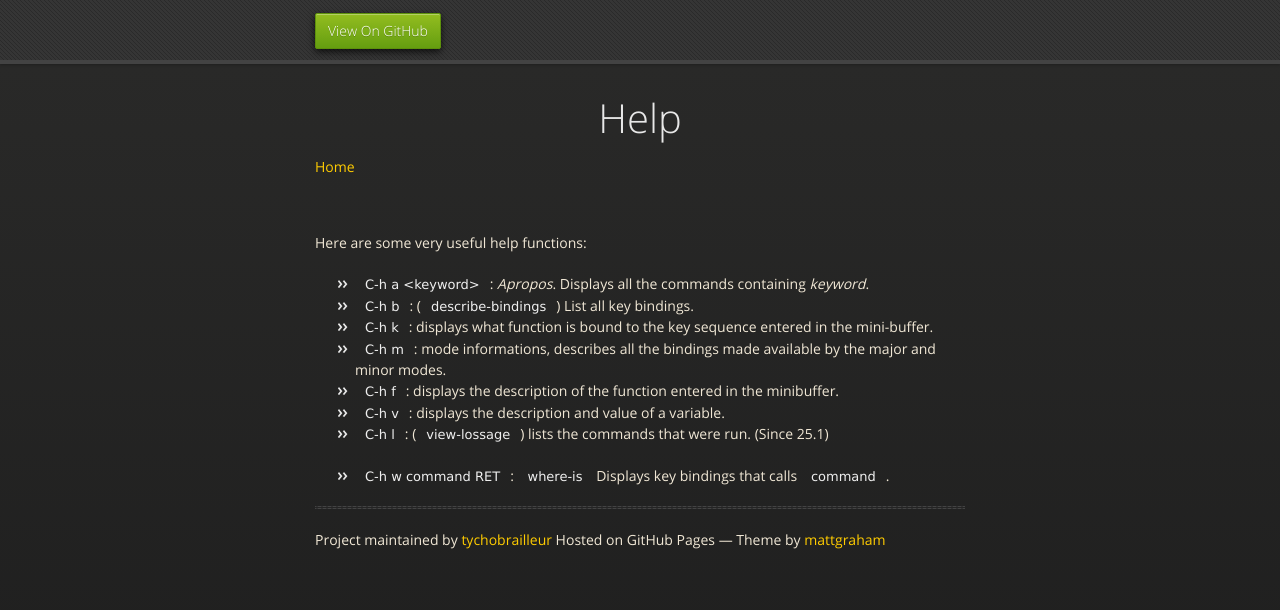
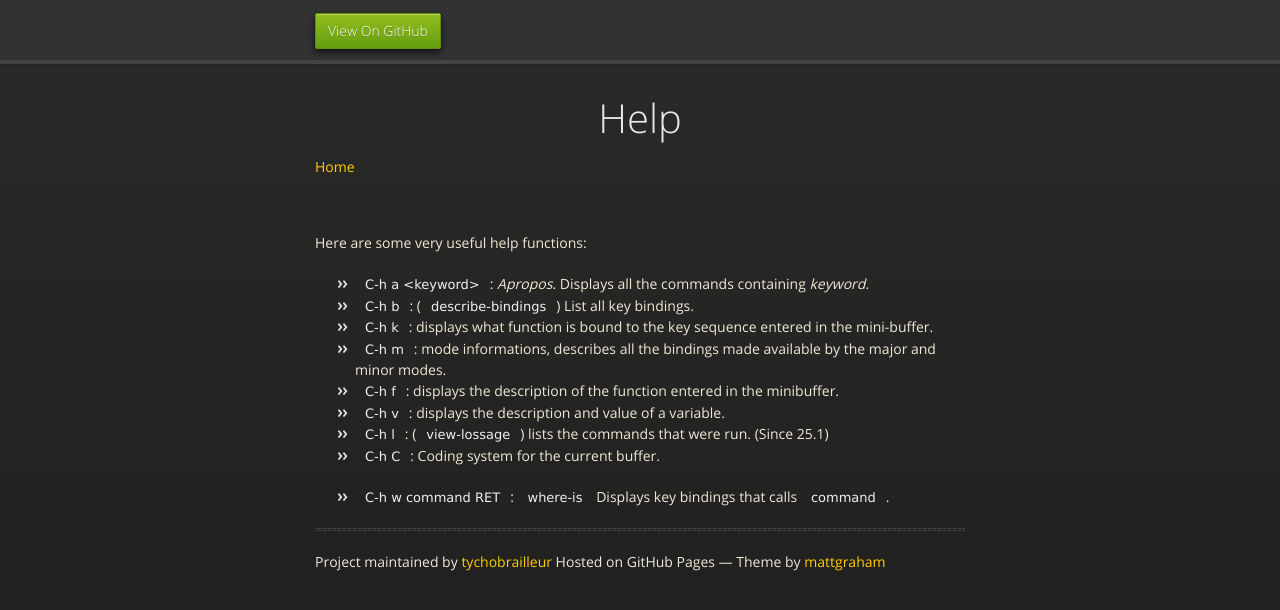
Before and after one commit to tychobrailleur/tychobrailleur.github.io, a Jekyll site: the page built from help.md, in a window 1280 px wide. Shown: the top 610 px of the page. Built offline with Jekyll 4.4.1, drawn with Linux system fonts in a browser that asks for light colours; nearby versions of some CDN libraries.

Commit message:
Get coding details.

```diff
--- a/help.md
+++ b/help.md
@@ -17,5 +17,6 @@ minibuffer.
 - `C-h v`: displays the description and value of a variable.
 - `C-h  l`: (`view-lossage`) lists the commands that were run. (Since
   25.1)
+- `C-h C`: Coding system for the current buffer.
 
 - `C-h w command RET`: `where-is` Displays key bindings that calls `command`.
```
